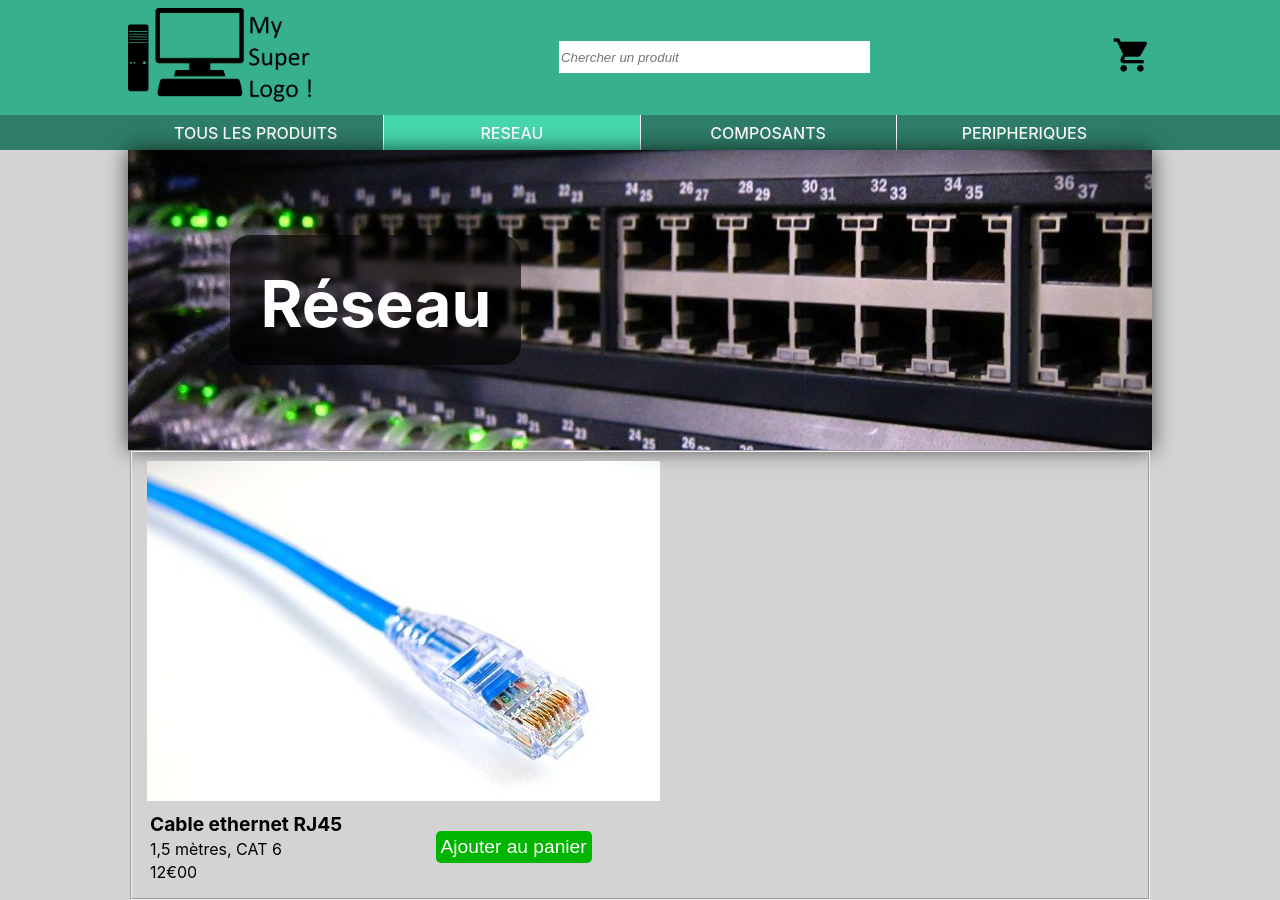
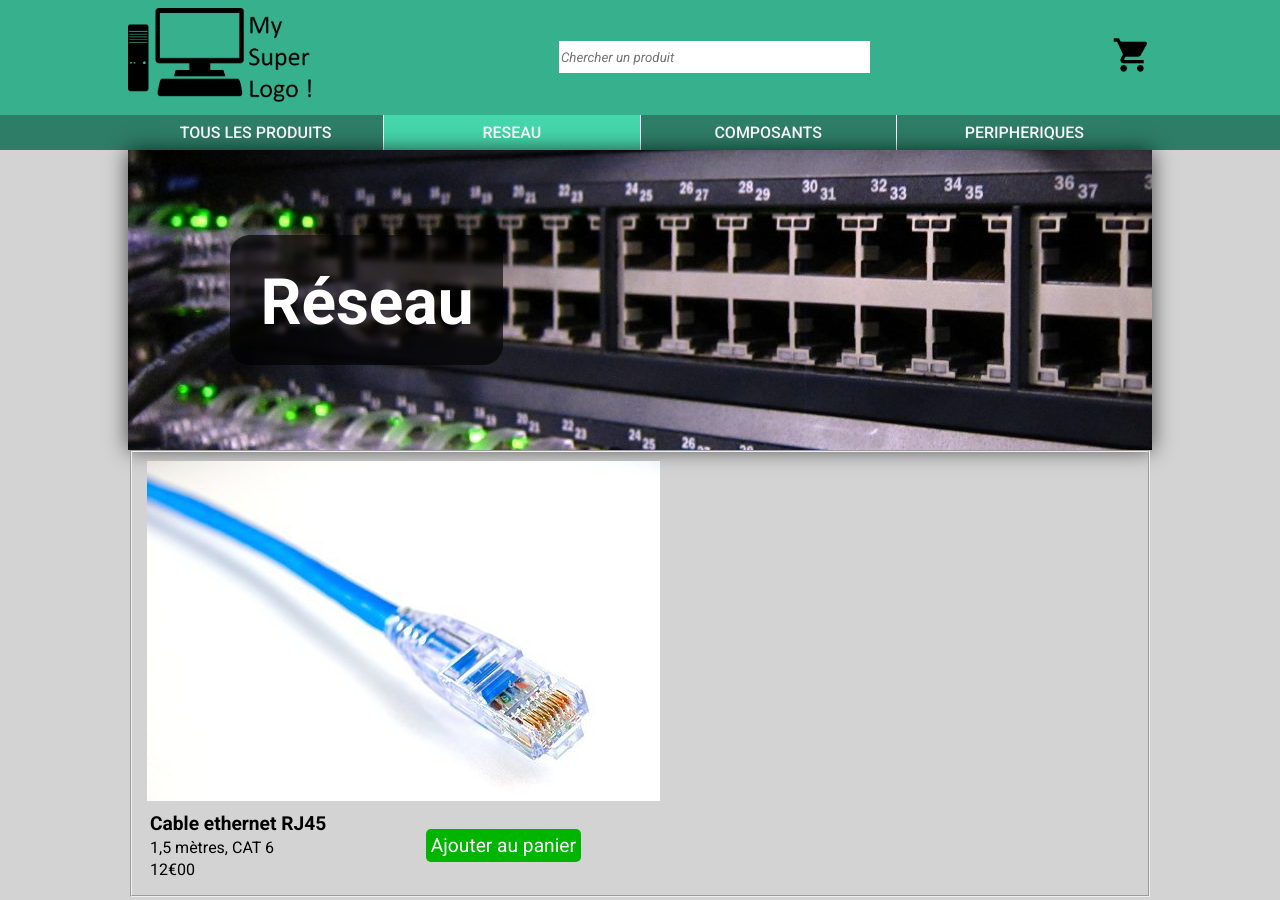
Before and after one commit to A5hura666/HTML-Projects, a plain HTML site: page TP1/index.html in a window 1280 px wide. Drawn offline with Linux system fonts and the light colour scheme.

Commit message:
v0.11 (Updating the font family)

```diff
--- a/TP1/css.css
+++ b/TP1/css.css
@@ -1,11 +1,21 @@
-:root{
-	--navheight: 30px;
+@import url('https://fonts.googleapis.com/css?family=Roboto:300,300i,400,400i,500,500i,700,700i,900,900i');
+
+@font-face {
+	font-family: 'Roboto';
+    src: url('Roboto-ThinItalic-webfont.eot');
+    src: url('Roboto-ThinItalic-webfont.eot?#iefix') format('embedded-opentype'),
+         url('Roboto-ThinItalic-webfont.woff') format('woff'),
+         url('Roboto-ThinItalic-webfont.ttf') format('truetype'),
+         url('Roboto-ThinItalic-webfont.svg#RobotoThinItalic') format('svg');
+    font-weight: 200;
+    font-style: italic;
+ }
+*{
+	font-family: "Roboto";
 }
-
 body{
 	margin: 0;
 	padding: 0;
-	font-family: -apple-system, BlinkMacSystemFont, 'Segoe UI', Roboto, Oxygen, Ubuntu, Cantarell, 'Open Sans', 'Helvetica Neue', sans-serif;
 	background-color: #d3d3d3;
 }
 /* -- Header -- */
```
Also changed, not shown: TP1/index.html (+0 -1 lines).
